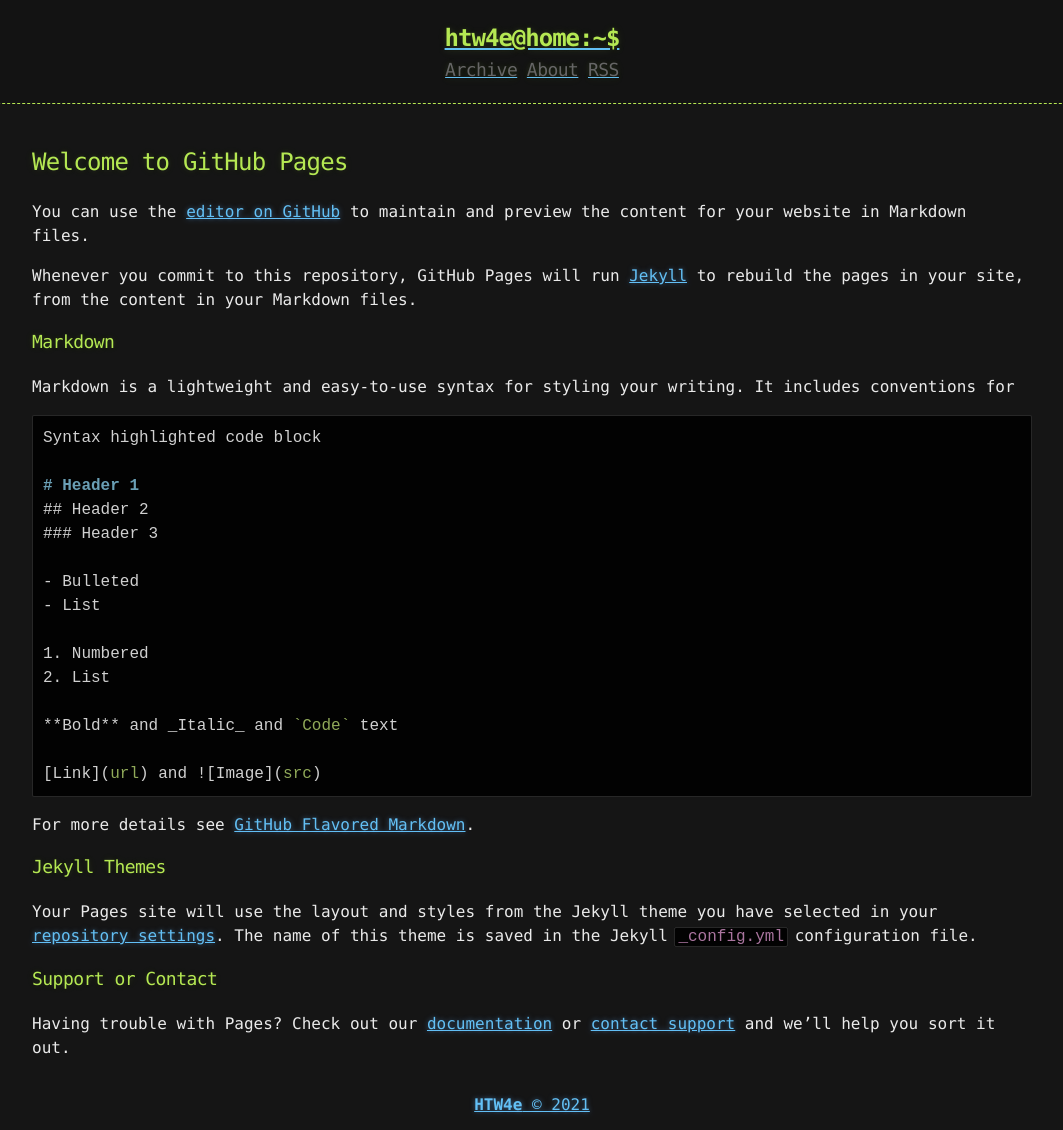
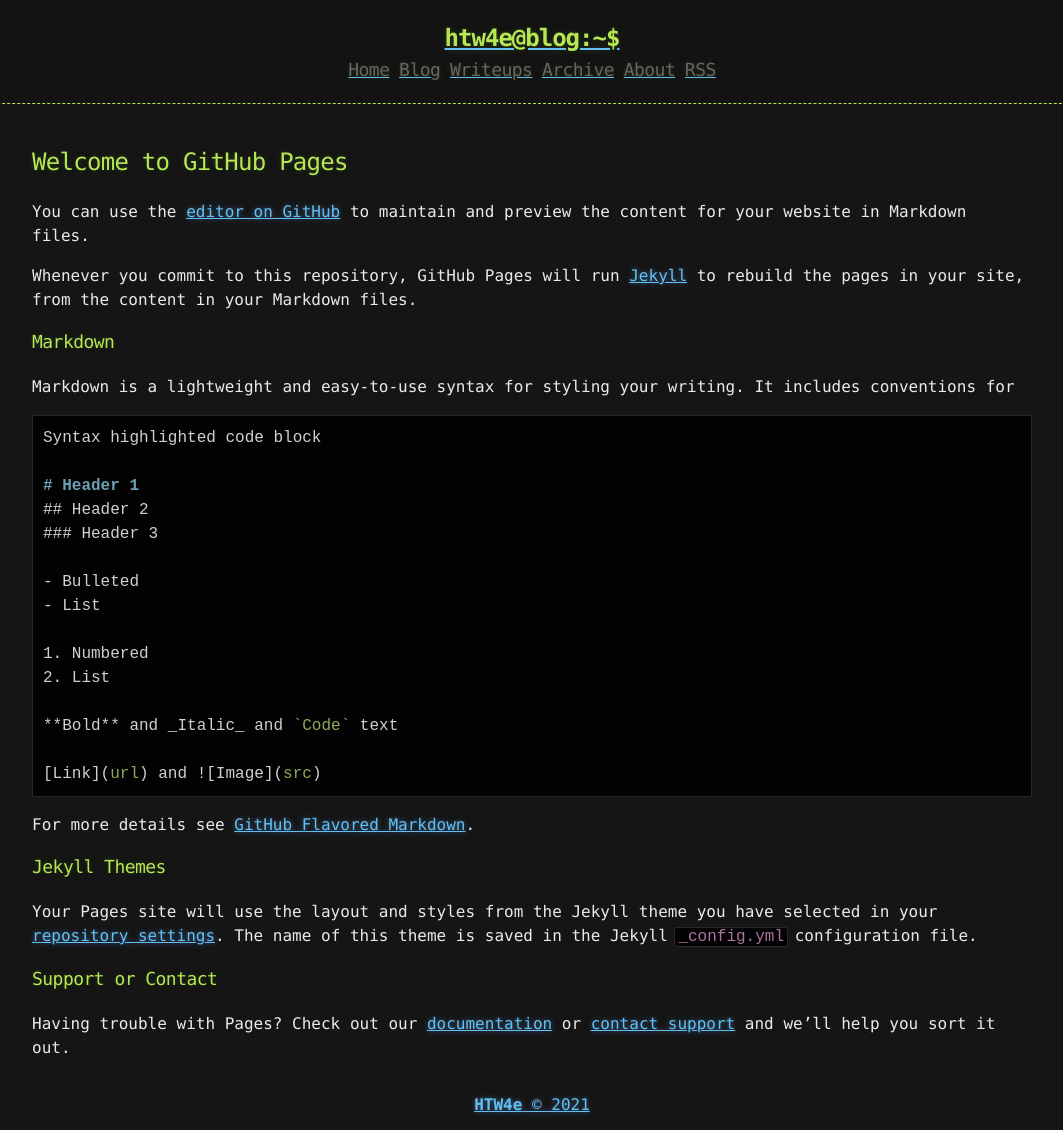
Before and after one commit to HTW4e/blog, a Jekyll site: the page built from index.md, in a window 1280 px wide. Shown: the whole page, without its empty margins (108-1171 px from the left). Built offline with Jekyll 4.4.1, drawn with Linux system fonts in a browser that asks for light colours; our own code applies the rules of GitHub Pages for plain Markdown files; the list of posts is cut into pages by our own code.

Commit message:
initial commit

```diff
--- a/_includes/header.html
+++ b/_includes/header.html
@@ -2,7 +2,7 @@
   <div>
     <a href="{{ "/" | prepend: site.baseurl | replace: '//', '/' }}">
     {% assign owner_first_name = site.owner | split: " " %}
-    <h1>{{ owner_first_name[0] | downcase }}@home:~$</h1>
+    <h1>{{ owner_first_name[0] | downcase }}@blog:~$</h1>
     </a>
     <div class="header-links">
       {% include links.html %}
--- a/_includes/links.html
+++ b/_includes/links.html
@@ -1,3 +1,7 @@
+<a href="{{ "/" | prepend: site.baseurl | replace: '//', '/' }}"><h2 class="header-link">Home</h2></a>
+<a href="{{ "/blog" | prepend: site.baseurl | replace: '//', '/' }}"><h2 class="header-link">Blog</h2></a>
+<a href="{{ "/ctf" | prepend: site.baseurl | replace: '//', '/' }}"><h2 class="header-link">Writeups</h2></a>
+<a href="{{ "https://github.com/HTW4e/scripts"><h2 class="header-link">Scripts</h2></a>
 <a href="{{ "/archive" | prepend: site.baseurl | replace: '//', '/' }}"><h2 class="header-link">Archive</h2></a>
 <a href="{{ "/about" | prepend: site.baseurl | replace: '//', '/' }}"><h2 class="header-link">About</h2></a>
 <a href="{{ "/atom.xml" | prepend: site.baseurl | replace: '//', '/' }}"><h2 class="header-link">RSS</h2></a>
```
